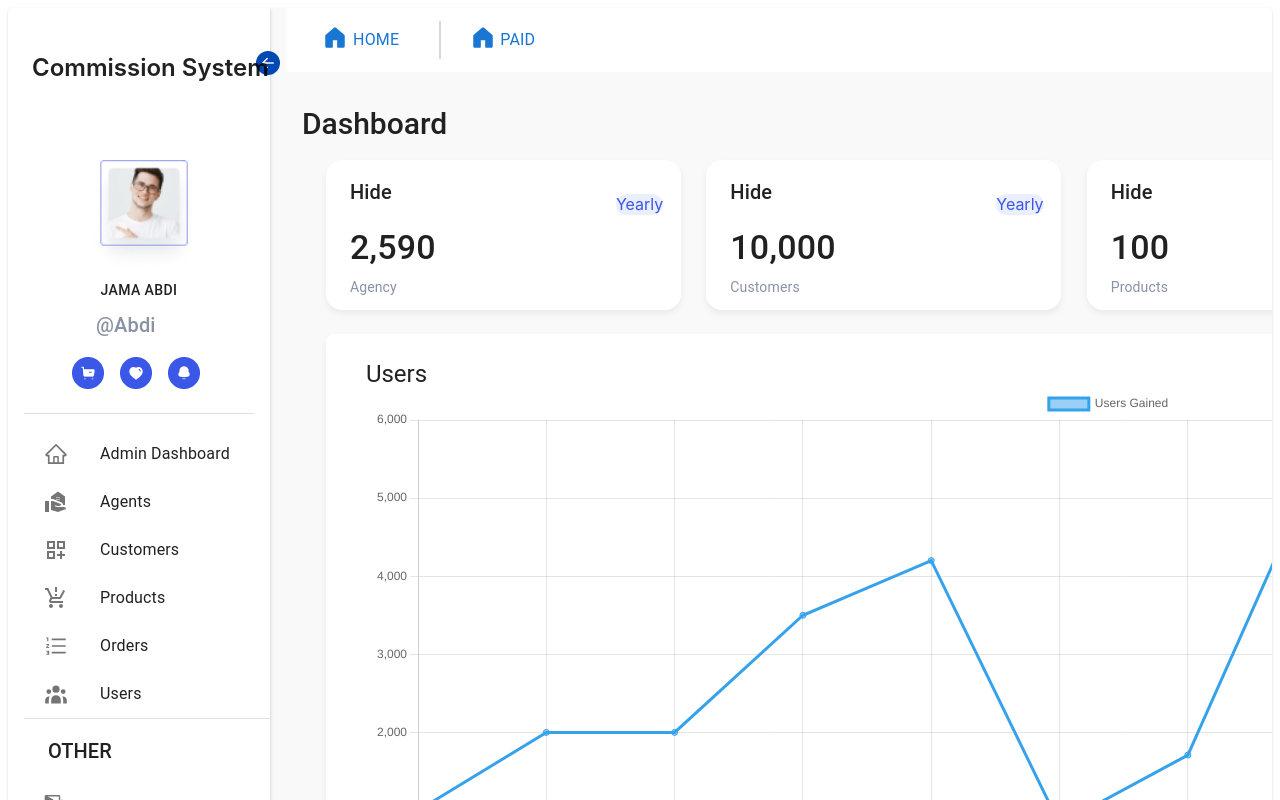
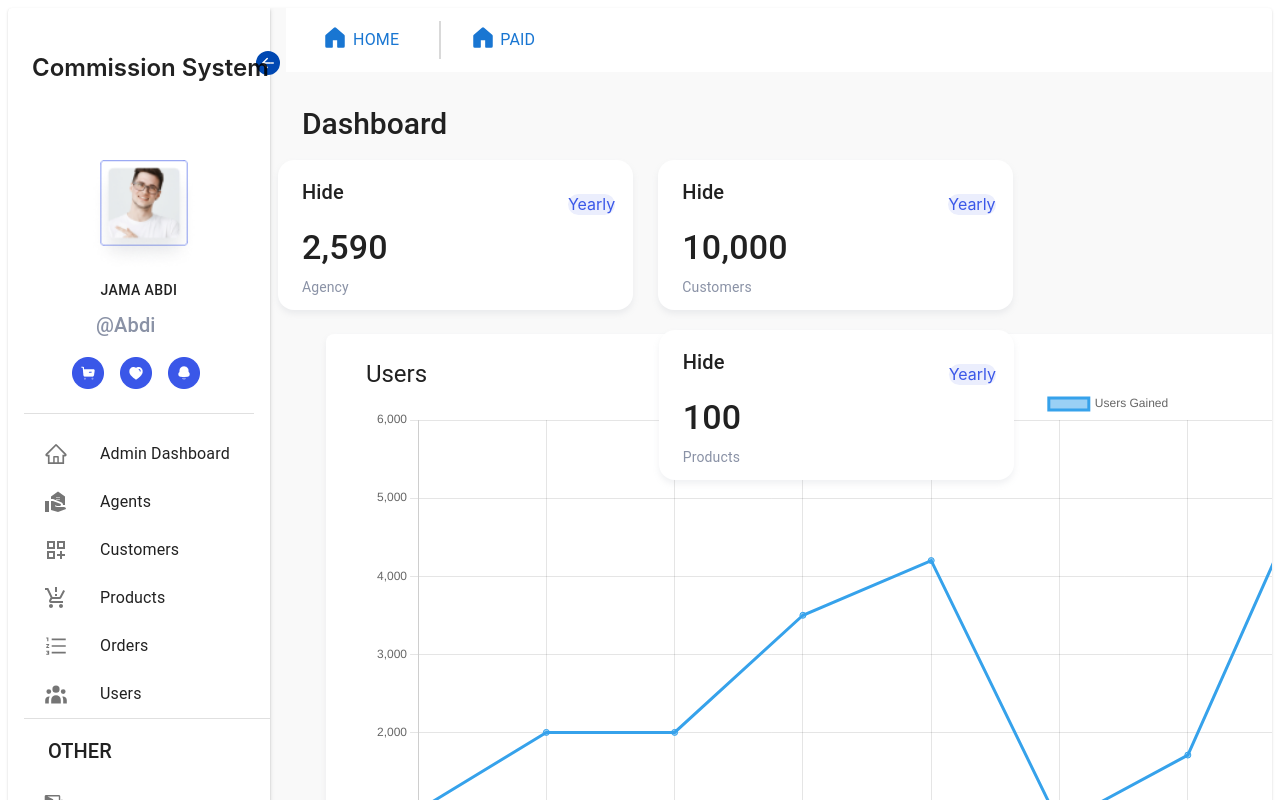
Before and after one commit to yahya-Tech59/Commission-Material, a React (Vite) app: page /dashboard in a window 1280 px wide. Shown: the top 800 px of the page. Built offline with nearby package versions, Linux system fonts and the light colour scheme; sample sign-in values are in the browser's storage.

Commit message:
DashboardCards placed properly on sm screen

```diff
--- a/src/layouts/Dashboard.jsx
+++ b/src/layouts/Dashboard.jsx
@@ -39,11 +39,14 @@ export const Dashboard = () => {
         <Grid
           container
           columnSpacing={-4.8}
-          rowSpacing={2}
+          rowSpacing={3}
           ml={5}
-          sx={{ display: { xs: { position: "relative", right: 200 } } }}
+          sx={{
+            position: { sm: "relative" },
+            right: { sm: 48, xs: 240 },
+          }}
         >
-          <Grid item xs={12} sm={6} md={3}>
+          <Grid item xs={12} sm={3} md={3}>
             <DashboardCard
               title="Hide"
               subtitle="Yearly"
@@ -51,7 +54,7 @@ export const Dashboard = () => {
               tableName="Agency"
             />
           </Grid>
-          <Grid item xs={12} sm={6} md={3}>
+          <Grid item xs={12} sm={3} md={3}>
             <DashboardCard
               title="Hide"
               subtitle="Yearly"
@@ -59,7 +62,17 @@ export const Dashboard = () => {
               tableName="Customers"
             />
           </Grid>
-          <Grid item xs={12} sm={6} md={3}>
+          <Grid
+            item
+            xs={12}
+            sm={6}
+            md={3}
+            sx={{
+              position: { sm: "relative" },
+              right: { sm: 380 },
+              top: { sm: 170 },
+            }}
+          >
             <DashboardCard
               title="Hide"
               subtitle="Yearly"
--- a/src/layouts/Footer.jsx
+++ b/src/layouts/Footer.jsx
@@ -4,18 +4,18 @@ import { Box, Grid, Typography } from "@mui/material";
 export const Footer = () => {
   return (
     <Box
+      display="flex"
+      bgcolor="white"
+      ml={1}
+      width="100%"
+      flexDirection="column"
+      p={3}
+      mb={3}
+      boxShadow="0px 4px 6px rgba(156, 163, 175, 0.15)"
       sx={{
-        bgcolor: "white",
-        ml: 1,
-        width: "100%",
-        display: "flex",
-        flexDirection: "column",
-        p: 3,
-        mb: 3,
-        boxShadow: "0px 4px 6px rgba(156, 163, 175, 0.15)",
-        display: {
-          xs: { display: "flex", flexDirection: "column", overflow: "hidden" },
-        },
+        display: { xs: "flex" },
+        flexDirection: { xs: "column" },
+        overflow: { xs: "hidden" },
       }}
     >
       <Grid
@@ -24,16 +24,19 @@ export const Footer = () => {
         justifyContent="space-between"
         alignItems="center"
       >
-        <Grid item xs={12} sm={6} md={2}>
+        <Grid item xs={2} sm={2} md={2}>
           <Typography variant="h6">Privacy Policy</Typography>
         </Grid>
-        <Grid item xs={12} sm={6} md={2}>
-          <Typography variant="h6" sx={{ ml: -62 }}>
+        <Grid item xs={7} sm={5} md={2}>
+          <Typography
+            variant="h6"
+            sx={{ ml: -62, display: { sm: { mr: 40 } } }}
+          >
             Terms of use
           </Typography>
         </Grid>
 
-        <Grid item xs={12} sm={6} md={2}>
+        <Grid item xs={4} sm={6} md={2}>
           <Typography
             variant="h6"
             sx={{
```
